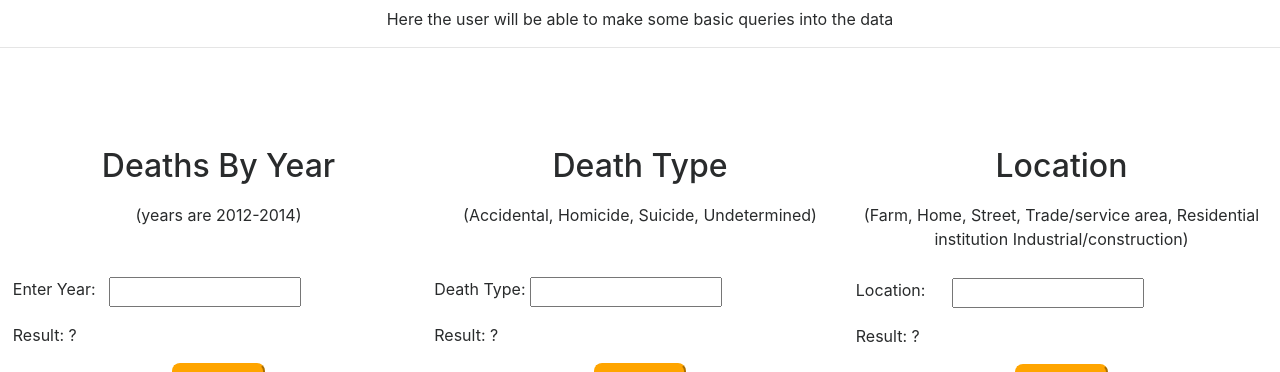
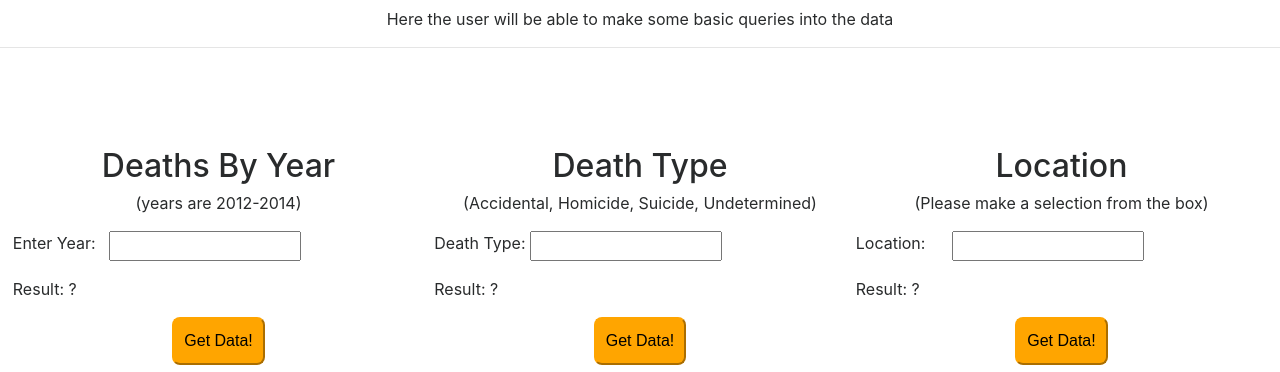
Before and after one commit to ravenusmc/guns, a Flask app: page /examine in a window 1280 px wide. Shown: the part 145-517 px from the top of the page. Run offline with Flask 2, Linux system fonts and the light colour scheme; some libraries are stand-ins or nearby versions.

Commit message:
working on location aspect

```diff
--- a/main.py
+++ b/main.py
@@ -98,6 +98,17 @@
         return jsonify(result = count)
     return jsonify({'error' : 'Missing Data'})
 
+@app.route('/by_location',methods=['POST'])
+def by_location():
+    #Receiving the data from the ajax call
+    c = request.form['c']
+    print('C:', c)
+    if c:
+        # gun = Gundata()
+        # count = gun.type_count(b)
+        return jsonify(result = c)
+    return jsonify({'error' : 'Missing Data'})
+
 # set the secret key. keep this really secret:
 app.secret_key = 'n3A\xef(\xb0Cf^\xda\xf7\x97\xb1x\x8e\x94\xd5r\xe0\x11\x88\x1b\xb9'
 
--- a/static/css/guns.css
+++ b/static/css/guns.css
@@ -218,15 +218,7 @@
   margin-right: 1%;
 }
 
-.form_fix {
-  margin-top: 20px;
-  margin-bottom: 50px;
-}
 
-.location {
-  margin-top: 20px;
-  margin-bottom: 27px;
-}
 
 input {
   display: block;
--- a/static/js/index.js
+++ b/static/js/index.js
@@ -59,5 +59,21 @@
     alert('Please enter in either: Accidental, Homicide, Suicide, Undetermined');
     location.reload();
   }
+})
 
-})
+//This is the ajax request to get the number of gun deaths by location.
+$(document).ready(function(){
+  $('#by_location_form').bind('submit', function(event){
+    event.preventDefault();
+    $.ajax({
+      data: {
+        c: $('#c').val()
+      },
+      type: 'POST',
+      url: '/by_location',
+      success: function(data){
+        $('#result_location').text(data.result).show();
+      }
+    });
+  });
+});
--- a/templates/examine.html
+++ b/templates/examine.html
@@ -49,7 +49,7 @@
 
     <div>
       <h2 class='center'>Death Type</h2>
-      <p class='form_fix center'>(Accidental, Homicide, Suicide, Undetermined)</p>
+      <p class='center'>(Accidental, Homicide, Suicide, Undetermined)</p>
       <form id='by_type_form'>
         <label>Death Type: </label><input type="text" id='b' name='b'>
         <p>Result: <span id="result_death_type">?</span></p>
@@ -61,31 +61,22 @@
 
     <div>
       <h2 class='center'>Location</h2>
-      <p class='location center'>(Farm, Home, Street, Trade/service area, Residential institution
-    Industrial/construction)</p>
-      <form id='by_type_form'>
-        <label>Location: </label><input type="text" id='b' name='b'>
-        <p>Result: <span id="result_death_type">?</span></p>
-        <div class='center_button'>
-          <button id='type_data'>Get Data!</button>
-        </div>
-      </form>
-    </div>
-
-    <div>
-      <h2 class='center'>Location</h2>
-      <p class='location center'>(Farm, Home, Street, Trade/service area, Residential institution
-    Industrial/construction)</p>
+      <p class='center'>(Please make a selection from the box)</p>
       <form id='by_location_form'>
         <label>Location: </label>
         <input type="text" id='c' name='c' list='locations'>
           <datalist id='locations'>
             <option value='Farm' label='Farm'>
-              <option value='Home' label='Home'>
+            <option value='Home' label='Home'>
+            <option value='Street'>
+            <option value='Trade/service area'>
+            <option value='Residential institution'>
+            <option value='Street'>
+            <option value='Industrial/construction'>
           </datalist>
-        <p>Result: <span id="result_death_type">?</span></p>
+        <p>Result: <span id="result_location">?</span></p>
         <div class='center_button'>
-          <button id='type_data'>Get Data!</button>
+          <button id='location_data'>Get Data!</button>
         </div>
       </form>
     </div>
```
